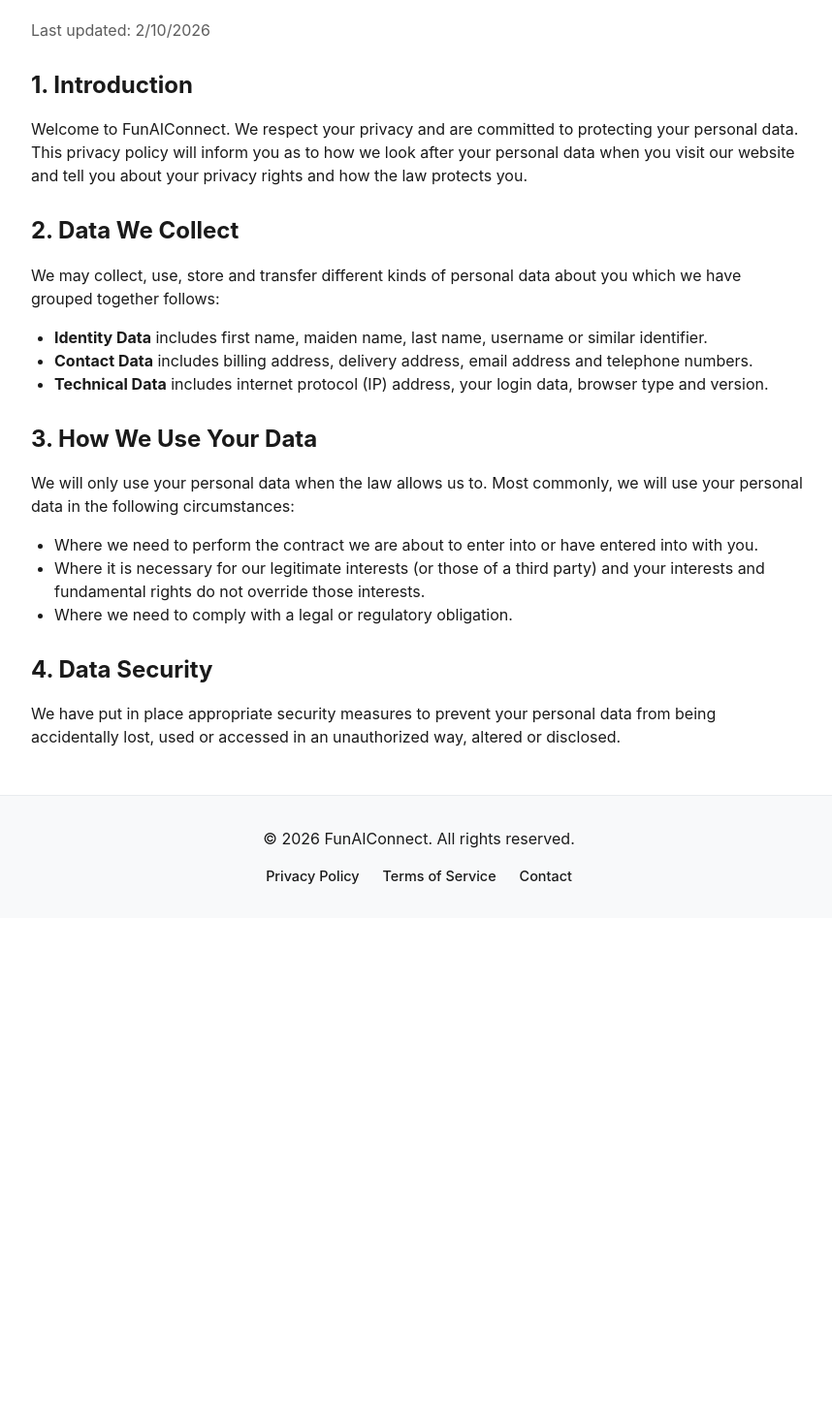
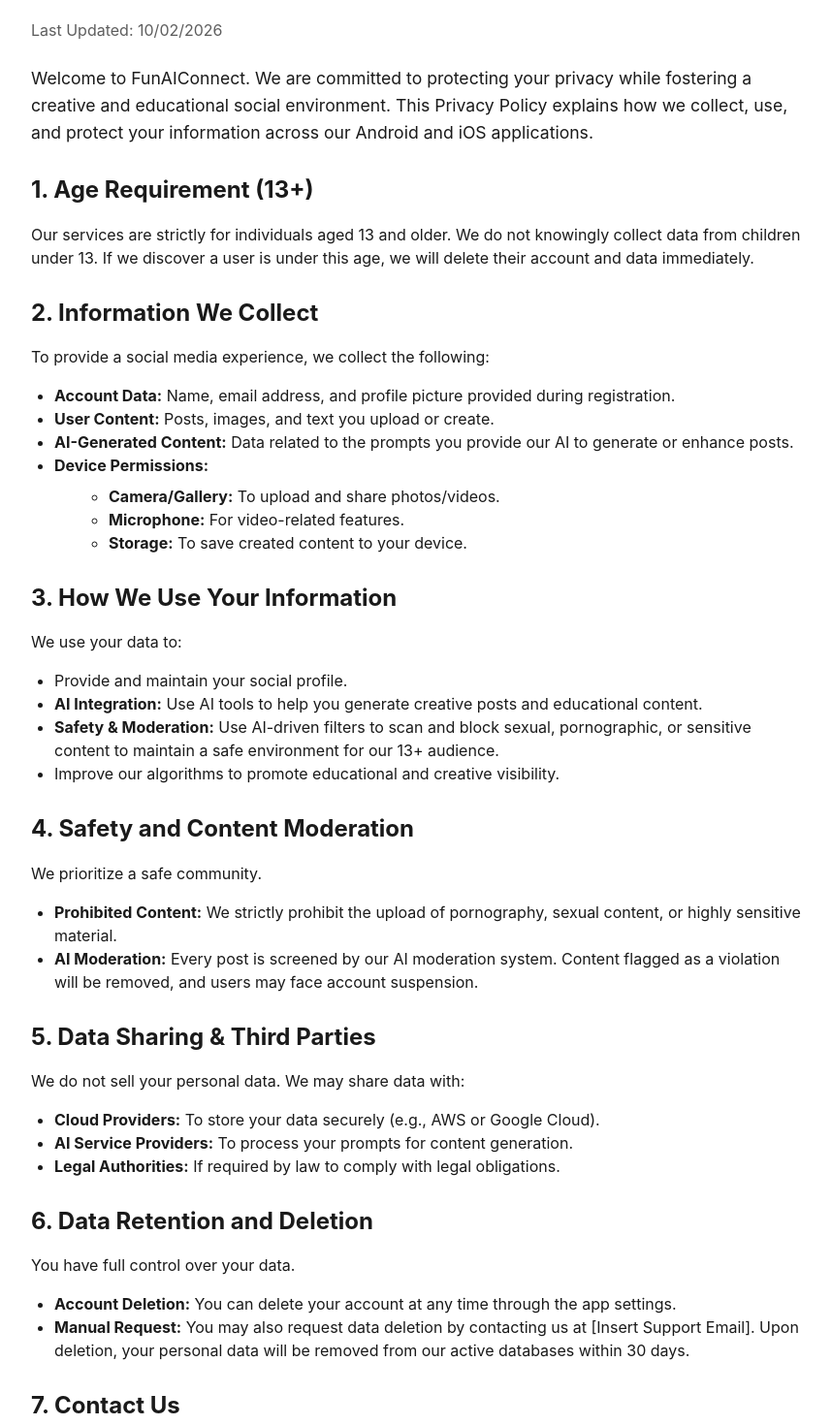
Before and after one commit to ranjansharma1412/FunAIConnectWeb, a React (Vite) app: page /privacy in a window 1280 px wide. Shown: the part 160-1630 px from the top of the page at 97% size, without its empty margins (208-1066 px from the left). Before the commit the page ends 1107 px from the top, so only its background shows below. Built offline with nearby package versions, Linux system fonts and the light colour scheme.

Commit message:
Updated Privacy policy

```diff
--- a/src/data/legalContent.ts
+++ b/src/data/legalContent.ts
@@ -33,33 +33,62 @@
     },
     privacy: {
         title: "Privacy Policy",
-        lastUpdatedPrefix: "Last updated: ",
+        lastUpdatedPrefix: "Last Updated: ",
+        lastUpdatedDate: "10/02/2026",
+        description: "Welcome to FunAIConnect. We are committed to protecting your privacy while fostering a creative and educational social environment. This Privacy Policy explains how we collect, use, and protect your information across our Android and iOS applications.",
         sections: [
             {
-                title: "1. Introduction",
-                content: "Welcome to FunAIConnect. We respect your privacy and are committed to protecting your personal data. This privacy policy will inform you as to how we look after your personal data when you visit our website and tell you about your privacy rights and how the law protects you."
+                title: "1. Age Requirement (13+)",
+                content: "Our services are strictly for individuals aged 13 and older. We do not knowingly collect data from children under 13. If we discover a user is under this age, we will delete their account and data immediately."
             },
             {
-                title: "2. Data We Collect",
-                content: "We may collect, use, store and transfer different kinds of personal data about you which we have grouped together follows:",
+                title: "2. Information We Collect",
+                content: "To provide a social media experience, we collect the following:",
                 list: [
-                    "<strong>Identity Data</strong> includes first name, maiden name, last name, username or similar identifier.",
-                    "<strong>Contact Data</strong> includes billing address, delivery address, email address and telephone numbers.",
-                    "<strong>Technical Data</strong> includes internet protocol (IP) address, your login data, browser type and version."
+                    "<strong>Account Data:</strong> Name, email address, and profile picture provided during registration.",
+                    "<strong>User Content:</strong> Posts, images, and text you upload or create.",
+                    "<strong>AI-Generated Content:</strong> Data related to the prompts you provide our AI to generate or enhance posts.",
+                    "<strong>Device Permissions:</strong><ul style='list-style-type: circle; margin-left: 1rem; margin-top: 0.5rem;'><li><strong>Camera/Gallery:</strong> To upload and share photos/videos.</li><li><strong>Microphone:</strong> For video-related features.</li><li><strong>Storage:</strong> To save created content to your device.</li></ul>"
                 ]
             },
             {
-                title: "3. How We Use Your Data",
-                content: "We will only use your personal data when the law allows us to. Most commonly, we will use your personal data in the following circumstances:",
+                title: "3. How We Use Your Information",
+                content: "We use your data to:",
                 list: [
-                    "Where we need to perform the contract we are about to enter into or have entered into with you.",
-                    "Where it is necessary for our legitimate interests (or those of a third party) and your interests and fundamental rights do not override those interests.",
-                    "Where we need to comply with a legal or regulatory obligation."
+                    "Provide and maintain your social profile.",
+                    "<strong>AI Integration:</strong> Use AI tools to help you generate creative posts and educational content.",
+                    "<strong>Safety & Moderation:</strong> Use AI-driven filters to scan and block sexual, pornographic, or sensitive content to maintain a safe environment for our 13+ audience.",
+                    "Improve our algorithms to promote educational and creative visibility."
                 ]
             },
             {
-                title: "4. Data Security",
-                content: "We have put in place appropriate security measures to prevent your personal data from being accidentally lost, used or accessed in an unauthorized way, altered or disclosed."
+                title: "4. Safety and Content Moderation",
+                content: "We prioritize a safe community.",
+                list: [
+                    "<strong>Prohibited Content:</strong> We strictly prohibit the upload of pornography, sexual content, or highly sensitive material.",
+                    "<strong>AI Moderation:</strong> Every post is screened by our AI moderation system. Content flagged as a violation will be removed, and users may face account suspension."
+                ]
+            },
+            {
+                title: "5. Data Sharing & Third Parties",
+                content: "We do not sell your personal data. We may share data with:",
+                list: [
+                    "<strong>Cloud Providers:</strong> To store your data securely (e.g., AWS or Google Cloud).",
+                    "<strong>AI Service Providers:</strong> To process your prompts for content generation.",
+                    "<strong>Legal Authorities:</strong> If required by law to comply with legal obligations."
+                ]
+            },
+            {
+                title: "6. Data Retention and Deletion",
+                content: "You have full control over your data.",
+                list: [
+                    "<strong>Account Deletion:</strong> You can delete your account at any time through the app settings.",
+                    "<strong>Manual Request:</strong> You may also request data deletion by contacting us at [Insert Support Email]. Upon deletion, your personal data will be removed from our active databases within 30 days."
+                ]
+            },
+            {
+                title: "7. Contact Us",
+                content: "If you have questions about this Privacy Policy or our data practices, please contact us at: Email: contact.reinventing@gmail.com, Website: https://ranjan-sharma-portfollio.netlify.app/"
             }
         ]
     },
--- a/src/pages/PrivacyPolicy.tsx
+++ b/src/pages/PrivacyPolicy.tsx
@@ -1,12 +1,18 @@
 import { legalContent } from '../data/legalContent';
 
 const PrivacyPolicy = () => {
-    const { title, lastUpdatedPrefix, sections } = legalContent.privacy;
+    const { title, lastUpdatedPrefix, lastUpdatedDate, description, sections } = legalContent.privacy;
 
     return (
         <div className="policy-container" style={{ maxWidth: '800px', margin: '0 auto' }}>
             <h1>{title}</h1>
-            <p style={{ opacity: 0.7 }}>{lastUpdatedPrefix}{new Date().toLocaleDateString()}</p>
+            <p style={{ opacity: 0.7 }}>{lastUpdatedPrefix}{lastUpdatedDate || new Date().toLocaleDateString()}</p>
+
+            {description && (
+                <p style={{ marginTop: '1.5rem', fontSize: '1.1rem', lineHeight: '1.6' }}>
+                    {description}
+                </p>
+            )}
 
             {sections.map((section, index) => (
                 <section key={index} style={{ marginTop: '2rem' }}>
```
